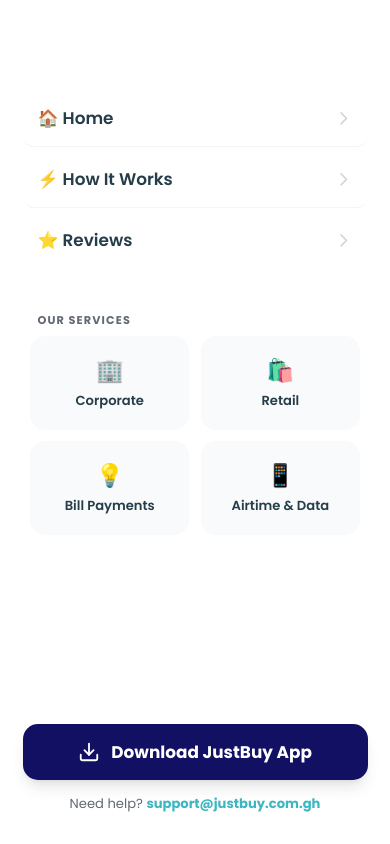
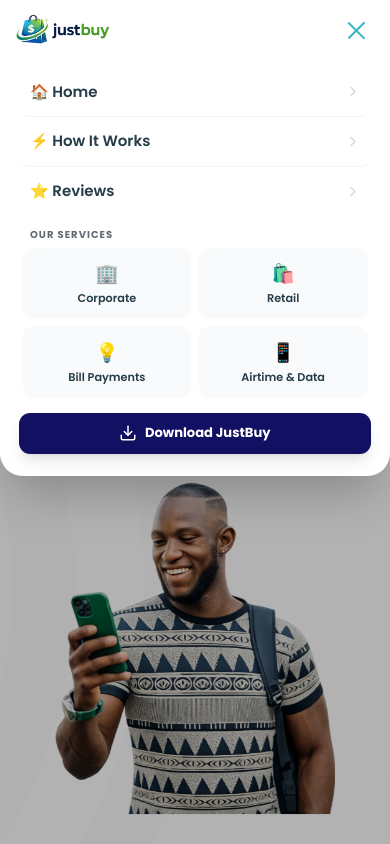
Before and after one commit to Kim-owen/justbuy-web, a SvelteKit app: page / in a window 390 px wide. Both pictures are taken after a click on the button "Toggle menu". Shown: the top 844 px of the page. Built offline with nearby package versions, Linux system fonts and the light colour scheme.

Commit message:
Redesign mobile menu as compact dropdown panel instead of full screen

```diff
--- a/src/components/Header.svelte
+++ b/src/components/Header.svelte
@@ -96,26 +96,28 @@
         @apply transform -translate-y-2 -rotate-45 bg-heading_highlight;
     }
 
-    /* Mobile menu overlay - full redesign */
+    /* Mobile menu - compact dropdown panel */
     .mobile_menu {
-        @apply fixed inset-0 bg-white z-50 flex flex-col transform transition-all duration-400 ease-in-out overflow-y-auto;
-    }
-    .mobile_menu.closed {
-        @apply translate-x-full opacity-0;
+        @apply fixed top-0 left-0 right-0 bg-white z-40 flex flex-col transform transition-all duration-300 ease-in-out shadow-2xl rounded-b-3xl overflow-hidden;
+        max-height: 0;
+        opacity: 0;
+        padding-top: 60px;
     }
     .mobile_menu.open {
-        @apply translate-x-0 opacity-100;
+        max-height: 85vh;
+        opacity: 1;
+        padding-top: 60px;
     }
 
     .mobile_menu_content {
-        @apply flex flex-col px-6 pt-24 pb-8 h-full;
+        @apply flex flex-col px-5 pb-6 pt-2;
     }
 
     .mobile_nav_links {
-        @apply flex flex-col gap-1 mb-8;
+        @apply flex flex-col gap-0;
     }
     .mobile_nav_links a {
-        @apply flex items-center justify-between text-lg font-semibold text-heading_secondary py-4 px-4 rounded-xl active:bg-gray-100 transition-colors;
+        @apply flex items-center justify-between text-base font-semibold text-heading_secondary py-3.5 px-3 rounded-xl active:bg-gray-50 transition-colors;
         -webkit-tap-highlight-color: transparent;
     }
     .mobile_nav_links a:not(:last-child) {
@@ -123,27 +125,34 @@
     }
 
     .mobile_services_label {
-        @apply text-xs uppercase text-heading_grey tracking-widest font-bold px-4 pt-4 pb-2;
+        @apply text-[10px] uppercase text-heading_grey tracking-widest font-bold px-3 pt-3 pb-1.5;
     }
 
     .mobile_services_grid {
-        @apply grid grid-cols-2 gap-3 px-2 mb-6;
+        @apply grid grid-cols-2 gap-2 px-1 mb-4;
     }
     .mobile_services_grid a {
-        @apply flex flex-col items-center justify-center text-center bg-gray-50 rounded-2xl py-5 px-3 text-sm font-semibold text-heading_secondary active:scale-95 transition-transform;
+        @apply flex flex-col items-center justify-center text-center bg-gray-50 rounded-xl py-3.5 px-2 text-xs font-semibold text-heading_secondary active:scale-95 transition-transform;
         -webkit-tap-highlight-color: transparent;
     }
     .mobile_services_grid a .service_icon {
-        @apply text-2xl mb-2;
+        @apply text-xl mb-1;
     }
 
     .mobile_download_btn {
-        @apply mt-auto w-full flex items-center justify-center gap-3 bg-heading_prime text-white px-6 py-4 rounded-2xl text-lg font-bold shadow-lg active:scale-[0.98] transition-transform;
+        @apply w-full flex items-center justify-center gap-2 bg-heading_prime text-white px-5 py-3 rounded-xl text-sm font-bold shadow-lg active:scale-[0.98] transition-transform;
         -webkit-tap-highlight-color: transparent;
     }
 
-    .mobile_contact {
-        @apply flex flex-col items-center gap-2 mt-4 text-sm text-heading_grey;
+    /* Backdrop overlay */
+    .mobile_backdrop {
+        @apply fixed inset-0 bg-black/30 z-30 transition-opacity duration-300;
+    }
+    .mobile_backdrop.hidden {
+        @apply opacity-0 pointer-events-none;
+    }
+    .mobile_backdrop.visible {
+        @apply opacity-100;
     }
 </style>
 
@@ -182,26 +191,29 @@
     </button>
 </header>
 
-<!-- Mobile Menu Overlay — Completely Redesigned -->
-<div class="mobile_menu {mobileMenuOpen ? 'open' : 'closed'}">
+<!-- Backdrop when menu is open -->
+<div class="mobile_backdrop {mobileMenuOpen ? 'visible' : 'hidden'}" onclick={closeMenu} role="presentation"></div>
+
+<!-- Mobile Menu — Compact Dropdown Panel -->
+<div class="mobile_menu {mobileMenuOpen ? 'open' : ''}">
     <div class="mobile_menu_content">
         <!-- Main Nav Links -->
         <div class="mobile_nav_links poppins-semibold">
             <a href="/" onclick={closeMenu}>
                 <span>🏠 Home</span>
-                <svg class="w-5 h-5 text-gray-300" fill="none" stroke="currentColor" viewBox="0 0 24 24"><path stroke-linecap="round" stroke-linejoin="round" stroke-width="2" d="M9 5l7 7-7 7"></path></svg>
+                <svg class="w-4 h-4 text-gray-300" fill="none" stroke="currentColor" viewBox="0 0 24 24"><path stroke-linecap="round" stroke-linejoin="round" stroke-width="2" d="M9 5l7 7-7 7"></path></svg>
             </a>
             <a href="#how-it-works" onclick={closeMenu}>
                 <span>⚡ How It Works</span>
-                <svg class="w-5 h-5 text-gray-300" fill="none" stroke="currentColor" viewBox="0 0 24 24"><path stroke-linecap="round" stroke-linejoin="round" stroke-width="2" d="M9 5l7 7-7 7"></path></svg>
+                <svg class="w-4 h-4 text-gray-300" fill="none" stroke="currentColor" viewBox="0 0 24 24"><path stroke-linecap="round" stroke-linejoin="round" stroke-width="2" d="M9 5l7 7-7 7"></path></svg>
             </a>
             <a href="#testimonials" onclick={closeMenu}>
                 <span>⭐ Reviews</span>
-                <svg class="w-5 h-5 text-gray-300" fill="none" stroke="currentColor" viewBox="0 0 24 24"><path stroke-linecap="round" stroke-linejoin="round" stroke-width="2" d="M9 5l7 7-7 7"></path></svg>
+                <svg class="w-4 h-4 text-gray-300" fill="none" stroke="currentColor" viewBox="0 0 24 24"><path stroke-linecap="round" stroke-linejoin="round" stroke-width="2" d="M9 5l7 7-7 7"></path></svg>
             </a>
         </div>
 
-        <!-- Services Grid - App-style -->
+        <!-- Services Grid -->
         <p class="mobile_services_label poppins-bold">Our Services</p>
         <div class="mobile_services_grid poppins-medium">
             <a href="/corporate" onclick={closeMenu}>
@@ -224,13 +236,8 @@
 
         <!-- Download CTA -->
         <a href="https://tinyurl.com/Datankoaa" target="_blank" onclick={closeMenu} class="mobile_download_btn poppins-bold">
-            <svg xmlns="http://www.w3.org/2000/svg" width="22" height="22" viewBox="0 0 24 24" fill="none" stroke="currentColor" stroke-width="2" stroke-linecap="round" stroke-linejoin="round"><path d="M21 15v4a2 2 0 0 1-2 2H5a2 2 0 0 1-2-2v-4"></path><polyline points="7 10 12 15 17 10"></polyline><line x1="12" y1="15" x2="12" y2="3"></line></svg>
-            Download JustBuy App
+            <svg xmlns="http://www.w3.org/2000/svg" width="18" height="18" viewBox="0 0 24 24" fill="none" stroke="currentColor" stroke-width="2" stroke-linecap="round" stroke-linejoin="round"><path d="M21 15v4a2 2 0 0 1-2 2H5a2 2 0 0 1-2-2v-4"></path><polyline points="7 10 12 15 17 10"></polyline><line x1="12" y1="15" x2="12" y2="3"></line></svg>
+            Download JustBuy
         </a>
-
-        <!-- Contact Info -->
-        <div class="mobile_contact poppins-regular">
-            <span>Need help? <strong class="text-heading_highlight">support@justbuy.com.gh</strong></span>
-        </div>
     </div>
 </div>
```
